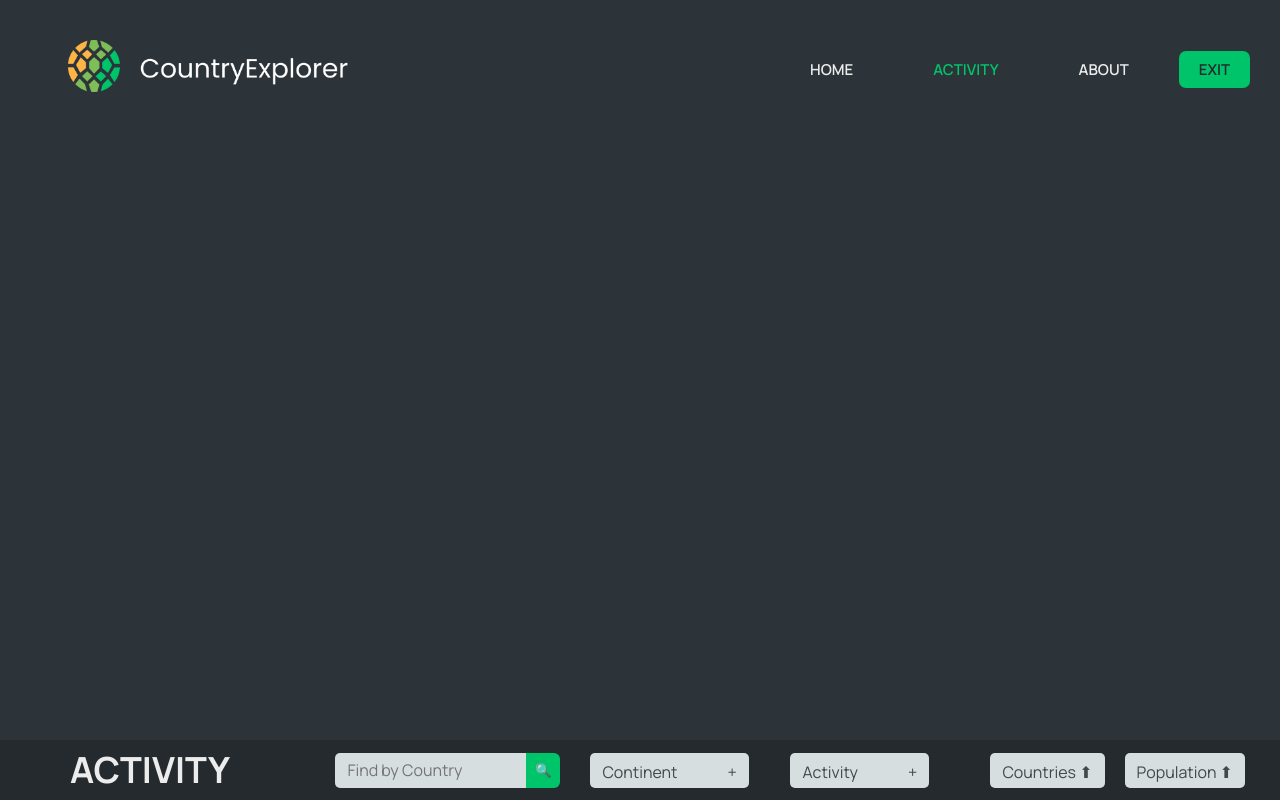
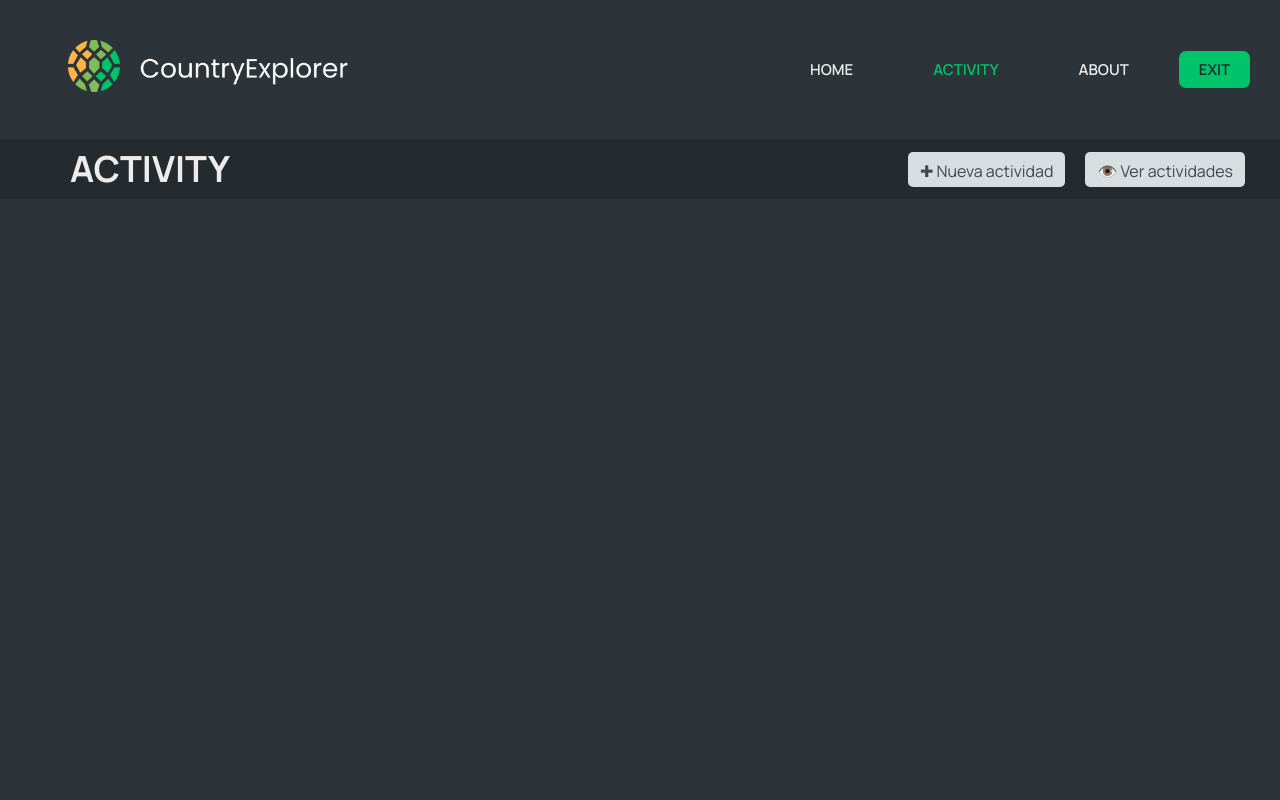
Before and after one commit to nydsanchez/countries, a React (Vite) app in the folder client/: page /activity in a window 1280 px wide. Built offline with nearby package versions, Linux system fonts and the light colour scheme.

Commit message:
fix(styles): fix Activity Page style

```diff
--- a/client/src/pages/Activitypage.jsx
+++ b/client/src/pages/Activitypage.jsx
@@ -1,11 +1,12 @@
 import { useState } from "react";
 
-import PageNav from "../components/navpage/NavPage";
-import OptAct from "../components/smartbar/SmartOp";
+import NavPage from "../components/navpage/NavPage";
+import OptAct from "../components/smartbar/ActivityOp";
 import ActivityForm from "../components/form/ActivityForm";
-//import Activity from "../components/tabla/Activities";
+import Activity from "../components/table/Activities";
 
-import styles from "../styles/Homepage.module.css";
+import styles from "../styles/Activities.module.css";
+
 function Activitypage() {
   const [showForm, setShowForm] = useState(false);
   const [showTable, setShowTable] = useState(false);
@@ -31,7 +32,8 @@ function Activitypage() {
   };
   return (
     <div className={styles.homepage}>
-      <PageNav />
+      <header>
+        <NavPage />
         <OptAct
           onNewClick={handleShowForm}
           onViewClick={handleShowTable}
@@ -40,6 +42,7 @@ function Activitypage() {
         />
         {showForm && <ActivityForm onClose={handleCloseForm} />}
         {showTable && <Activity onClose={handleCloseTable} />}
+      </header>
     </div>
   );
 }
```
Lines whose indentation alone changed are shown as unchanged.
